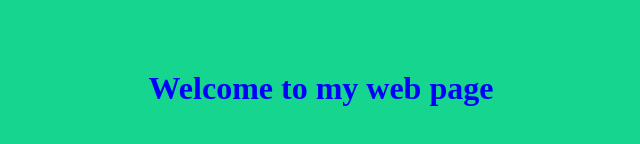
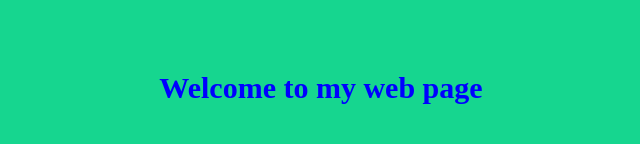
Before and after one commit to paras810/sass_scss, a plain HTML site: page index.html in a window 1280 px wide. Shown: the part 312-456 px from the top of the page, without its empty margins (319-959 px from the left). Drawn offline with Linux system fonts and the light colour scheme.

Commit message:
operators

```diff
--- a/sass/main.scss
+++ b/sass/main.scss
@@ -1,6 +1,13 @@
 *{
 padding: 0;margin: 0;box-sizing: border-box;
 }
+html{
+    font-size: 62.5%;
+}
+// scss/sass superPower 👇👇
+
+// 1. operators
+// 2.
 
 .main_header{
     width: 100vw;
@@ -13,4 +20,7 @@ padding: 0;margin: 0;box-sizing: border-box;
 
 h1{
     color: blue;
+    // font-size: 2rem + 2rem;
+    // font-size: 6rem - 4rem;
+    font-size: 3rem * 1;
 }
```
Also changed, not shown: sass/main.css, 1 other file.
